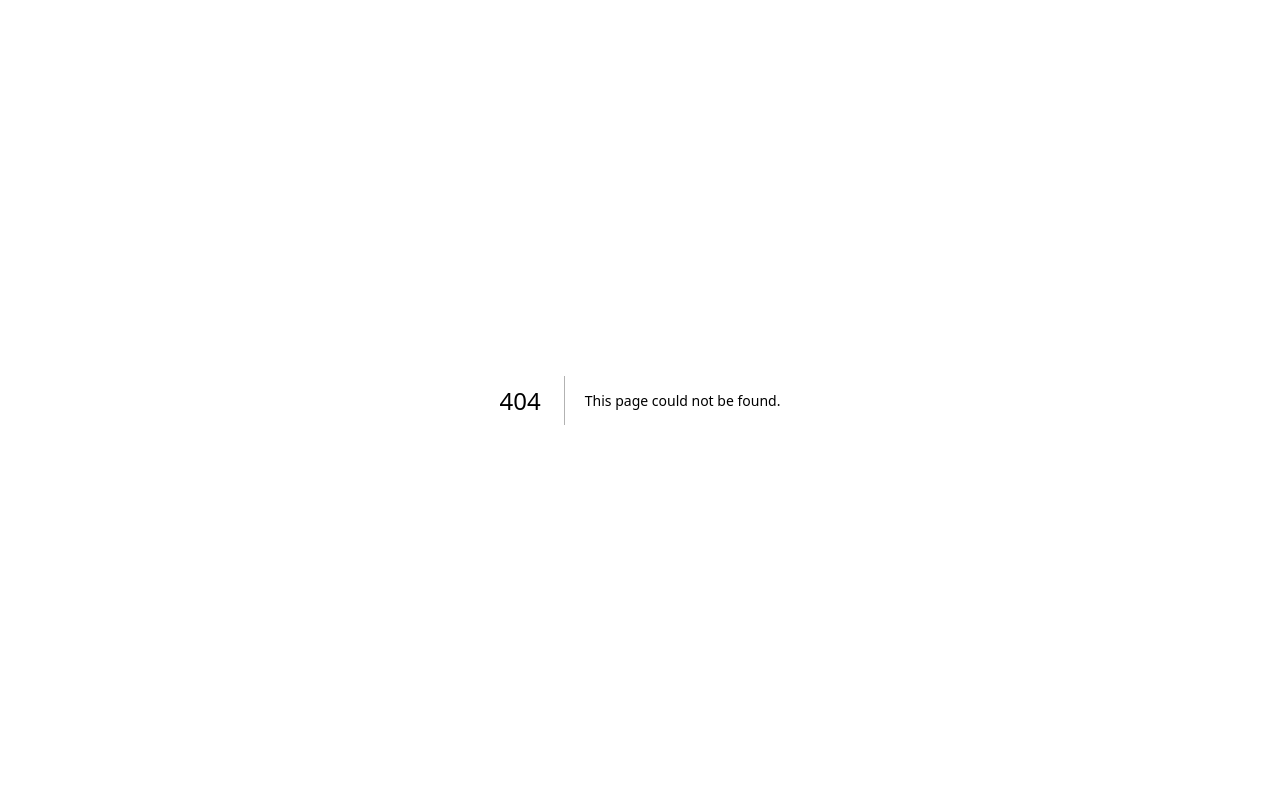
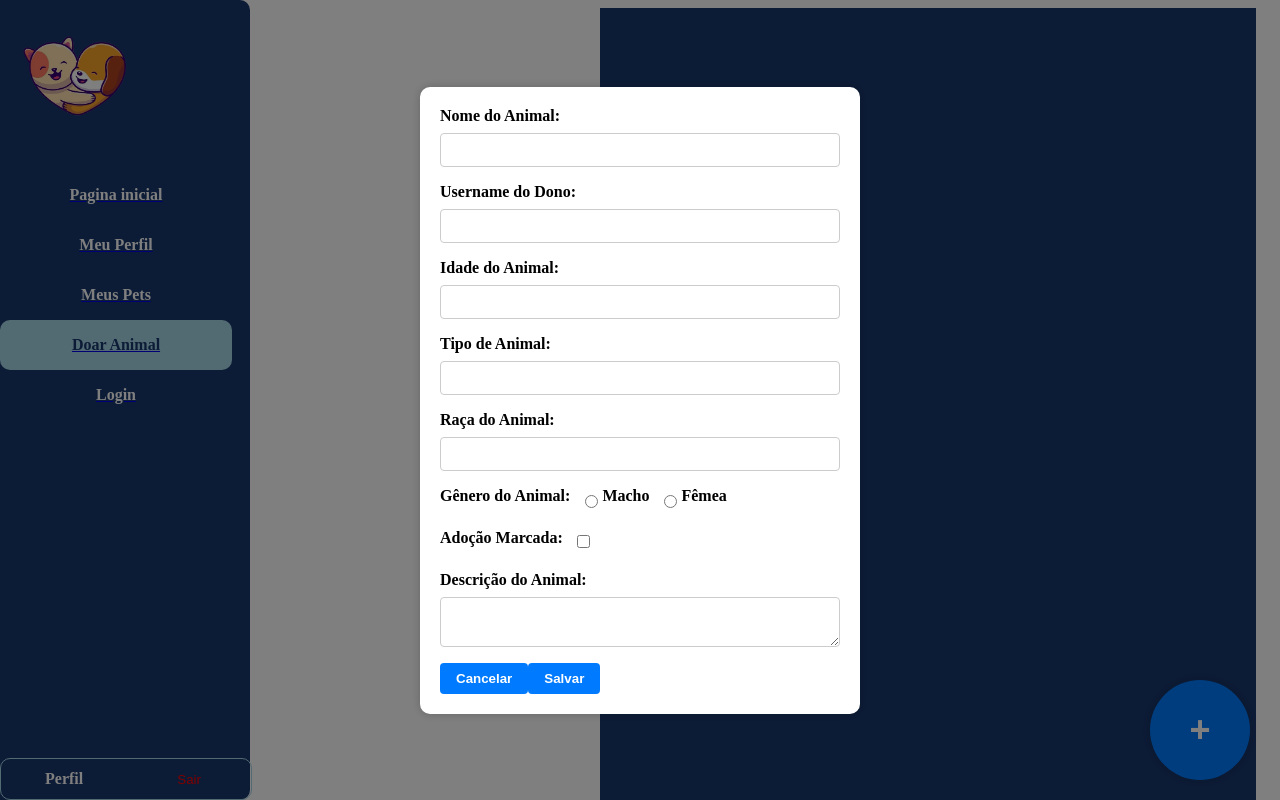
Before and after one commit to yJoaozinho/TCC-JOAO, a Next.js app in the folder pawfectly-world/: page /doarAnimal in a window 1280 px wide. Before the commit this address had no page. Built offline with nearby package versions, Linux system fonts and the light colour scheme.

Commit message:
formulario pra adocao feito

```diff
--- /dev/null
+++ b/pawfectly-world/pages/doarAnimal.js
@@ -0,0 +1,204 @@
+import SideBar from "../src/components/sideBar/sideBar";
+import Styles from "../styles/doar.module.css";
+import { useState, useEffect } from "react";
+
+export default function doarAnimal() {
+    const [isModalOpen, setModalOpen] = useState(false);
+    const [formData, setFormData] = useState({
+        nomeAnimal: "",
+        donoAnimal: "",
+        idadeAnimal: "",
+        tipoAnimal: "",
+        racaAnimal: "",
+        genero: "",
+        adocaoMarcada: false,
+        descricaoAnimal: "",
+    });
+
+    const handleOpenModal = () => {
+        setModalOpen(true);
+    };
+
+    const handleCloseModal = () => {
+        setModalOpen(false);
+    };
+
+    useEffect(() => {
+         handleOpenModal();
+    }, []);
+
+    const handleInputChange = (e) => {
+        const { name, value, type, checked } = e.target;
+        const newValue = type === "checkbox" ? checked : value;
+
+        setFormData({
+            ...formData,
+            [name]: newValue,
+        });
+    };
+
+    function Modal({ isOpen, onClose }) {
+        if (!isOpen) return null;
+
+        const handleSubmit = (e) => {
+            e.preventDefault();
+            const formDataJSON = JSON.stringify(formData);
+            console.log(formDataJSON);
+
+
+            onClose();
+        };
+
+        return (
+            <div className={Styles.modalOverlay}>
+                <div className={Styles.modalContent}>
+                    <form className={Styles.form} onSubmit={handleSubmit}>
+                        <label className={Styles.label} htmlFor="nomeAnimal">
+                            Nome do Animal:
+                        </label>
+                        <input
+                            className={Styles.input}
+                            type="text"
+                            id="nomeAnimal"
+                            name="nomeAnimal"
+                            required
+                            onChange={handleInputChange}
+                        />
+
+                        <label className={Styles.label} htmlFor="donoAnimal">
+                            Username do Dono:
+                        </label>
+                        <input
+                            className={Styles.input}
+                            type="text"
+                            id="donoAnimal"
+                            name="donoAnimal"
+                            required
+                            onChange={handleInputChange}
+                        />
+
+                        <label className={Styles.label} htmlFor="idadeAnimal">
+                            Idade do Animal:
+                        </label>
+                        <input
+                            className={Styles.input}
+                            type="number"
+                            id="idadeAnimal"
+                            name="idadeAnimal"
+                            required
+                            onChange={handleInputChange}
+                        />
+
+                        <label className={Styles.label} htmlFor="tipoAnimal">
+                            Tipo de Animal:
+                        </label>
+                        <input
+                            className={Styles.input}
+                            type="text"
+                            id="tipoAnimal"
+                            name="tipoAnimal"
+                            required
+                            onChange={handleInputChange}
+                        />
+
+                        <label className={Styles.label} htmlFor="racaAnimal">
+                            Raça do Animal:
+                        </label>
+                        <input
+                            className={Styles.input}
+                            type="text"
+                            id="racaAnimal"
+                            name="racaAnimal"
+                            required
+                            onChange={handleInputChange}
+                        />
+
+                        <div className={Styles.checkboxContainer}>
+                            <label className={Styles.label}>Gênero do Animal:</label>
+                            <div className={Styles.checkboxWrapper}>
+                                <input
+                                    className={Styles.checkbox}
+                                    type="radio"
+                                    id="macho"
+                                    name="genero"
+                                    value="macho"
+                                    onChange={handleInputChange}
+                                />
+                                <label className={Styles.label} htmlFor="macho">
+                                    Macho
+                                </label>
+                            </div>
+                            <div className={Styles.checkboxWrapper}>
+                                <input
+                                    className={Styles.checkbox}
+                                    type="radio"
+                                    id="femea"
+                                    name="genero"
+                                    value="femea"
+                                    onChange={handleInputChange}
+                                />
+                                <label className={Styles.label} htmlFor="femea">
+                                    Fêmea
+                                </label>
+                            </div>
+                        </div>
+
+                        <div className={Styles.checkboxContainer}>
+                            <label className={Styles.label} htmlFor="adocaoMarcada">
+                                Adoção Marcada:
+                            </label>
+                            <div className={Styles.checkboxWrapper}>
+                                <input
+                                    className={Styles.checkbox}
+                                    type="checkbox"
+                                    id="adocaoMarcada"
+                                    name="adocaoMarcada"
+                                    onChange={handleInputChange}
+                                />
+                            </div>
+                        </div>
+
+                        <label className={Styles.label} htmlFor="descricaoAnimal">
+                            Descrição do Animal:
+                        </label>
+                        <textarea
+                            className={Styles.input}
+                            id="descricaoAnimal"
+                            name="descricaoAnimal"
+                            onChange={handleInputChange}
+                        ></textarea>
+
+                        <div>
+                            <button
+                                className={Styles.button}
+                                type="button"
+                                onClick={onClose}
+                            >
+                                Cancelar
+                            </button>
+                            <button className={Styles.button} type="submit">
+                                Salvar
+                            </button>
+                        </div>
+                    </form>
+                </div>
+            </div>
+        );
+    }
+
+    return (
+        <div>
+            <SideBar />
+            <div className={Styles.content}>
+                <button
+                    className={Styles.addButton}
+                    onClick={handleOpenModal}
+                >
+                    <span className={Styles.plusSymbol}>+</span>
+                </button>
+
+                <Modal isOpen={isModalOpen} onClose={handleCloseModal} />
+            </div>
+        </div>
+    );
+}
--- a/pawfectly-world/pages/perfilUsuario.js
+++ b/pawfectly-world/pages/perfilUsuario.js
@@ -49,6 +49,8 @@ export default function perfilUsuario() {
         return (
             <div className={Styles.modalOverlay}>
                 <div className={Styles.modalContent}>
+
+                    <h1 className={Styles.tituloh1}>Editar perfil</h1>
                 <button className={Styles.fechar} onClick={onClose}>Fechar</button>
                     <form onSubmit={handleSubmit}>
                         <input
--- a/pawfectly-world/src/components/sideBar/sideBar.js
+++ b/pawfectly-world/src/components/sideBar/sideBar.js
@@ -16,12 +16,14 @@ export default function SideBar() {
         <SideBarItem link="/" text="Pagina inicial" />
         <SideBarItem link="/perfilUsuario" text="Meu Perfil" />
         <SideBarItem link="/meusAnimais" text="Meus Pets" />
+        <SideBarItem link="/doarAnimal" text="Doar Animal"/>
+        <SideBarItem link="/login" text="Login" />
 
       </ul>
 
       <div>
         <div className={Styles.buttonContainer}>
-          <a href="editarUsuario" className={Styles.btnEditar}>Editar</a>
+          <a href="perfilUsuario" className={Styles.btnEditar}>Perfil</a>
           <button className={Styles.btnRemover} onClick={() => setShowModal(true)}>Sair</button>
         </div>
 
@@ -31,7 +33,7 @@ export default function SideBar() {
               <span className={Styles.closeBtn} onClick={() => setShowModal(false)}>&times;</span>
               <p className={Styles.p}>Tem certeza que deseja sair?</p>
               <button className={Styles.confirmar} onClick={() => {
-                // funcao de sair aqui
+
                 console.log('Saindo...');
                 setShowModal(false);
               }}>Sim</button>
--- /dev/null
+++ b/pawfectly-world/styles/doar.module.css
@@ -0,0 +1,122 @@
+.content {
+    margin-left: 600px;
+    width: 50%;
+    height: 100vh;
+    position: fixed;
+    top: o;
+    left: 0;
+    background-color: #19376D;
+    display: flex;
+    align-items: center;
+    justify-content: center;
+    padding: 8px;
+}
+
+
+
+.modalOverlay {
+    position: fixed;
+    top: 0;
+    left: 0;
+    width: 100%;
+    height: 100%;
+    background-color: rgba(0, 0, 0, 0.5);
+    display: flex;
+    justify-content: center;
+    align-items: center;
+}
+
+.modalContent {
+    background-color: #fff;
+    border-radius: 10px;
+    padding: 20px;
+    width: 80%;
+    max-width: 400px;
+    box-shadow: 0 0 10px rgba(0, 0, 0, 0.2);
+}
+
+.form {
+    display: flex;
+    flex-direction: column;
+}
+
+.label {
+    margin-bottom: 8px;
+    font-weight: bold;
+}
+
+.input {
+    padding: 8px;
+    margin-bottom: 16px;
+    border: 1px solid #ccc;
+    border-radius: 4px;
+    font-size: 14px;
+}
+
+.checkbox {
+    margin-right: 4px;
+}
+
+.button {
+    padding: 8px 16px;
+    border: none;
+    border-radius: 4px;
+    background-color: #007bff;
+    color: #fff;
+    font-weight: bold;
+    cursor: pointer;
+    transition: background-color 0.3s ease;
+}
+
+.button:hover {
+    background-color: #0056b3;
+}
+
+
+.checkbox-label {
+    display: flex;
+    align-items: center;
+}
+
+.checkbox-label .checkbox,
+.radio-label .radio {
+    margin-right: 4px;
+}
+
+.checkboxContainer {
+    display: flex;
+    align-items: center;
+    margin-bottom: 16px;
+}
+
+.checkboxWrapper {
+    margin-left: 10px;
+    display: flex;
+    align-items: center;
+}
+
+.addButton {
+    position: fixed;
+    bottom: 20px;
+    right: 30px;
+    width: 100px;
+    height: 100px;
+    background-color: #007bff;
+    border-radius: 50%;
+    border: none;
+    display: flex;
+    align-items: center;
+    justify-content: center;
+    font-size: 36px;
+    color: #fff;
+    cursor: pointer;
+    box-shadow: 0 0 10px rgba(0, 0, 0, 0.2);
+}
+
+.addButton:hover {
+    background-color: #0056b3;
+}
+
+.plusSymbol {
+    font-weight: bold;
+}
--- a/pawfectly-world/styles/index.module.css
+++ b/pawfectly-world/styles/index.module.css
@@ -145,3 +145,8 @@
     color: #aaa;
     opacity: 1;
 }
+.tituloh1 {
+    color: #fff;
+    text-align: center;
+    align-items: center;
+}
```
